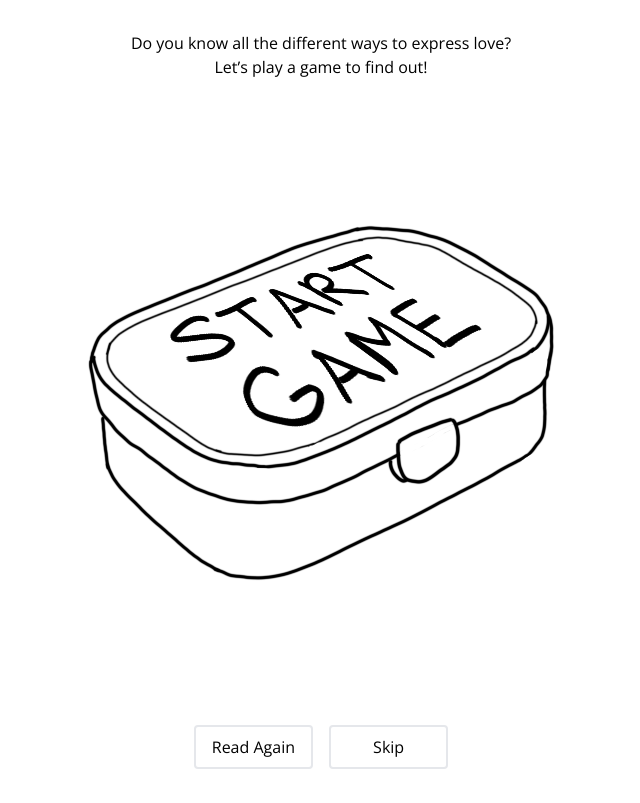
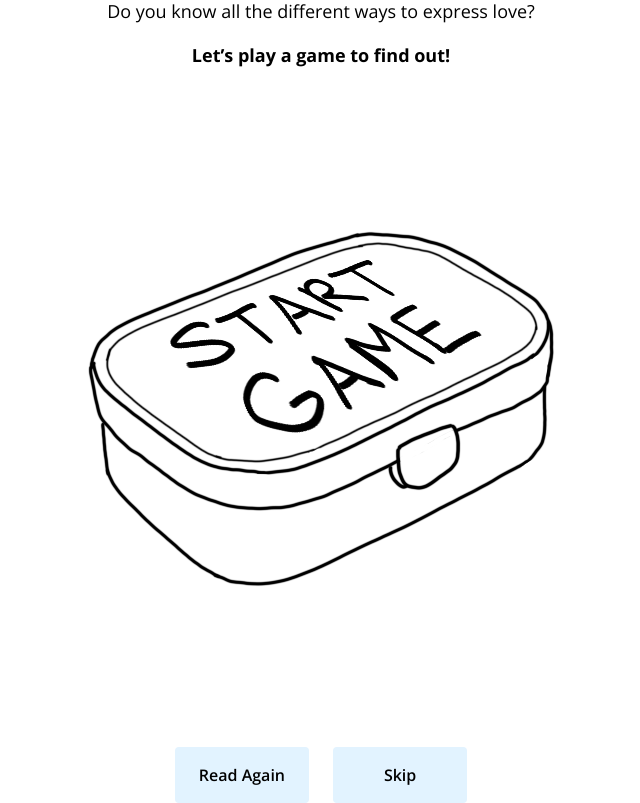
Before and after one commit to jessicatong8/afd-story, a React (Vite) app: page /read/end in a window 1280 px wide. Shown: the whole page, without its empty margins (319-959 px from the left). Built offline with nearby package versions, Linux system fonts and the light colour scheme.

Commit message:
update styling

```diff
--- a/src/pages/StoryEndPage.tsx
+++ b/src/pages/StoryEndPage.tsx
@@ -22,28 +22,36 @@ const StoryEndPage = () => {
           exit={{ opacity: 0 }}
           transition={{ duration: 0.2, ease: "easeOut" }}
           // transition-opacity ease-in duration-300
-          className={`flex flex-col justify-center items-center gap-12 p-6 w-screen h-screen`}
+          className={`flex flex-col justify-center items-center p-6 w-screen h-screen`}
         >
-          <p className="text-center">
-            Do you know all the different ways to express love?
-            <br />
-            Let’s play a game to find out!
+          <p className="text-center text-lg">
+            <span className="block">
+              Do you know all the different ways to express love?
+            </span>
+            <span className="block mt-4 font-bold">
+              Let’s play a game to find out!
+            </span>
           </p>
 
-          <button onClick={handleGameStart} className="active:scale-95">
+          <button
+            onClick={handleGameStart}
+            className="active:scale-95 px-2 py-16 cursor-pointer hover:scale-95 transition-transform"
+          >
             <img src={lunchBoxClosed} className="pointer-events-none" />
           </button>
 
-          <div className="grid grid-cols-2 gap-4 ">
+          <div className="grid grid-cols-2 gap-6 ">
             <button
               onClick={() => navigate("/read/1")}
-              className="border-2  border-gray-200 px-4 py-2 rounded "
+              className="rounded px-6 py-4 transition-all  border-blue-primary  bg-blue-tertiary font-semibold
+          hover:bg-blue-secondary active:scale-95"
             >
               Read Again
             </button>
             <button
               onClick={() => navigate("/")}
-              className="border-2  border-gray-200 px-4 py-2 rounded"
+              className="rounded px-6 py-4 transition-all border-blue-primary  bg-blue-tertiary font-semibold
+          hover:bg-blue-secondary active:scale-95"
             >
               Skip
             </button>
```
